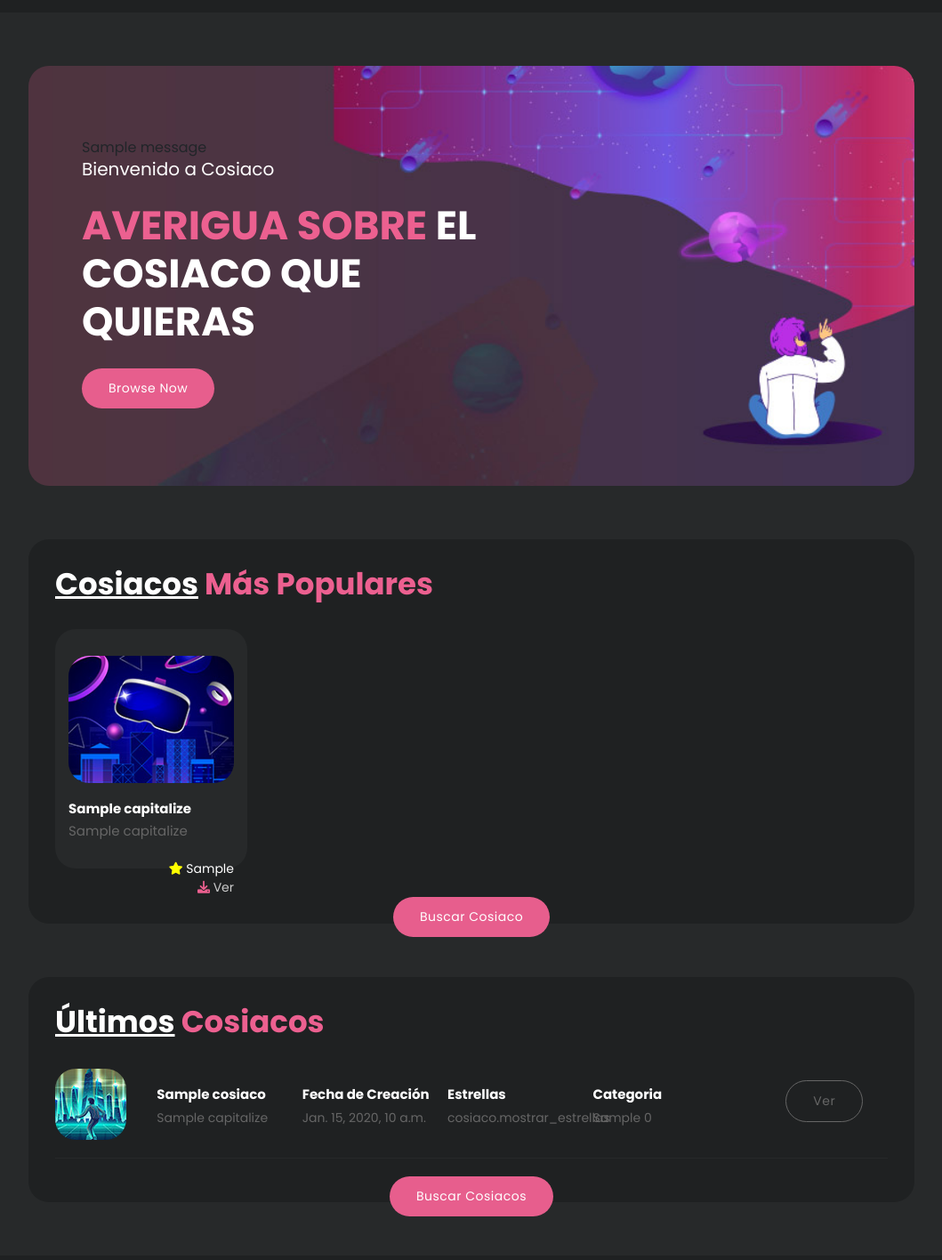
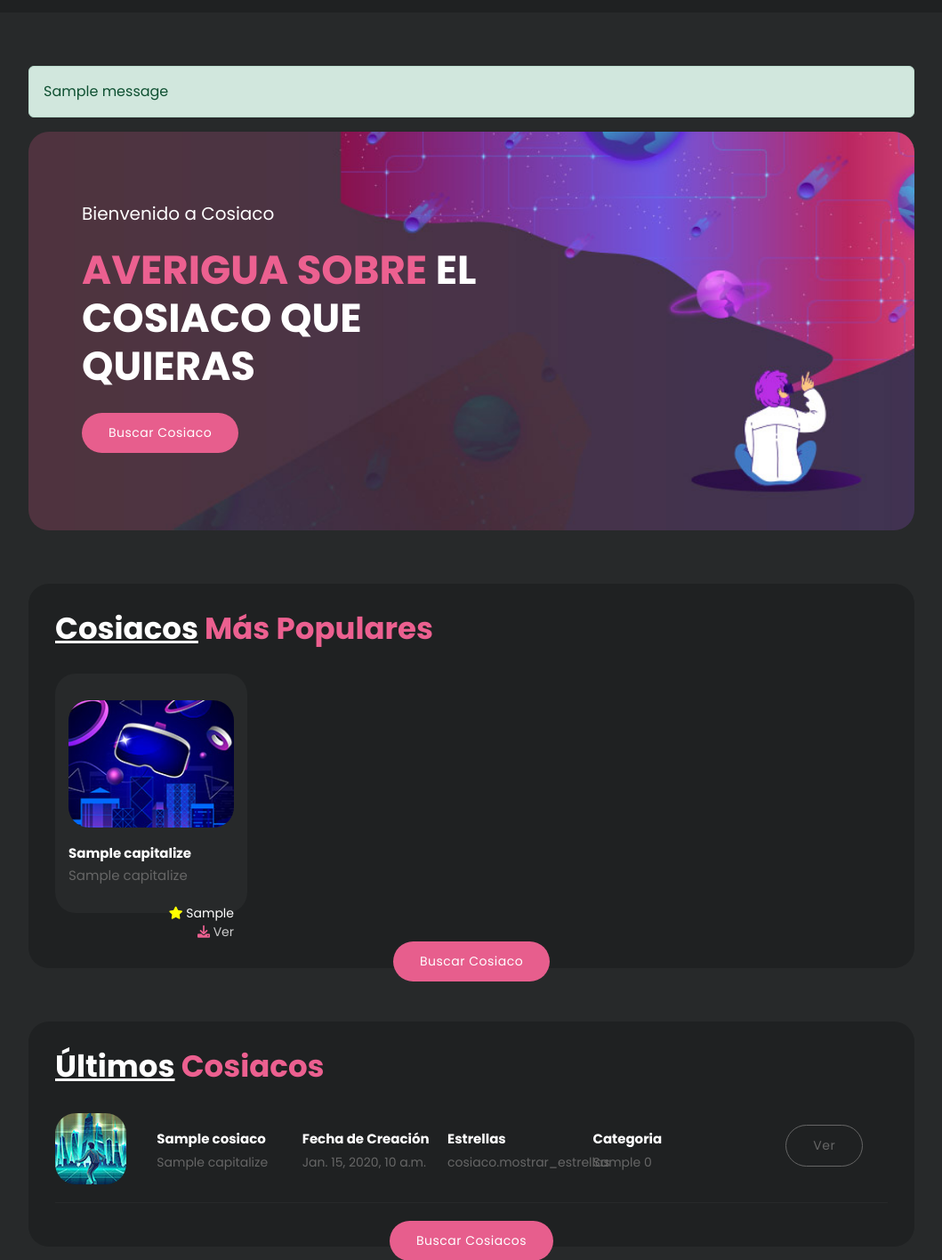
Before and after one commit to Strovosky/cosiaco, a Django app: template los_cosiacos/templates/los_cosiacos/index.html in a window 1280 px wide. Shown: the part 96-1512 px from the top of the page at 89% size, without its empty margins (110-1169 px from the left). Run offline with Django 5.2, Linux system fonts and the light colour scheme; the template is opened without the code that fills it: most values are stand-ins (such as "Sample title", 1, 10 or a date in 2020); one stand-in notice (Sample message) is shown; some libraries are stand-ins or nearby versions.

Commit message:
El proyecto se terminó

```diff
--- a/los_cosiacos/templates/los_cosiacos/index.html
+++ b/los_cosiacos/templates/los_cosiacos/index.html
@@ -85,24 +85,26 @@
     <div class="row">
       <div class="col-lg-12">
         <div class="page-content">
+          {% if messages %}
+            <ul>
+            {% for message in messages %}
+              <div class="alert alert-{{ message.tags }}">
+                {{ message }}
+              </div>
+            {% endfor %}
+            </ul>
+          {% endif %}
 
           {% block banner_start %}
           <!-- ***** Banner Start ***** -->
           <div class="main-banner">
-            {% if messages %}
-              <ul>
-              {% for message in messages %}
-                <li>{{message}}</li>
-              {% endfor %}
-              </ul>
-            {% endif %}
             <div class="row">
               <div class="col-lg-7">
                 <div class="header-text">
                   <h6>Bienvenido a Cosiaco</h6>
                   <h4><em>Averigua sobre</em> El Cosiaco Que Quieras</h4>
                   <div class="main-button">
-                    <a href="{% url 'usuario_urls:login' %}">Browse Now</a>
+                    <a href="{% url 'usuario_urls:login' %}">Buscar Cosiaco</a>
                   </div>
                 </div>
               </div>
```
Also changed, not shown: los_cosiacos/views.py (+5 -7 lines), db.sqlite3.
